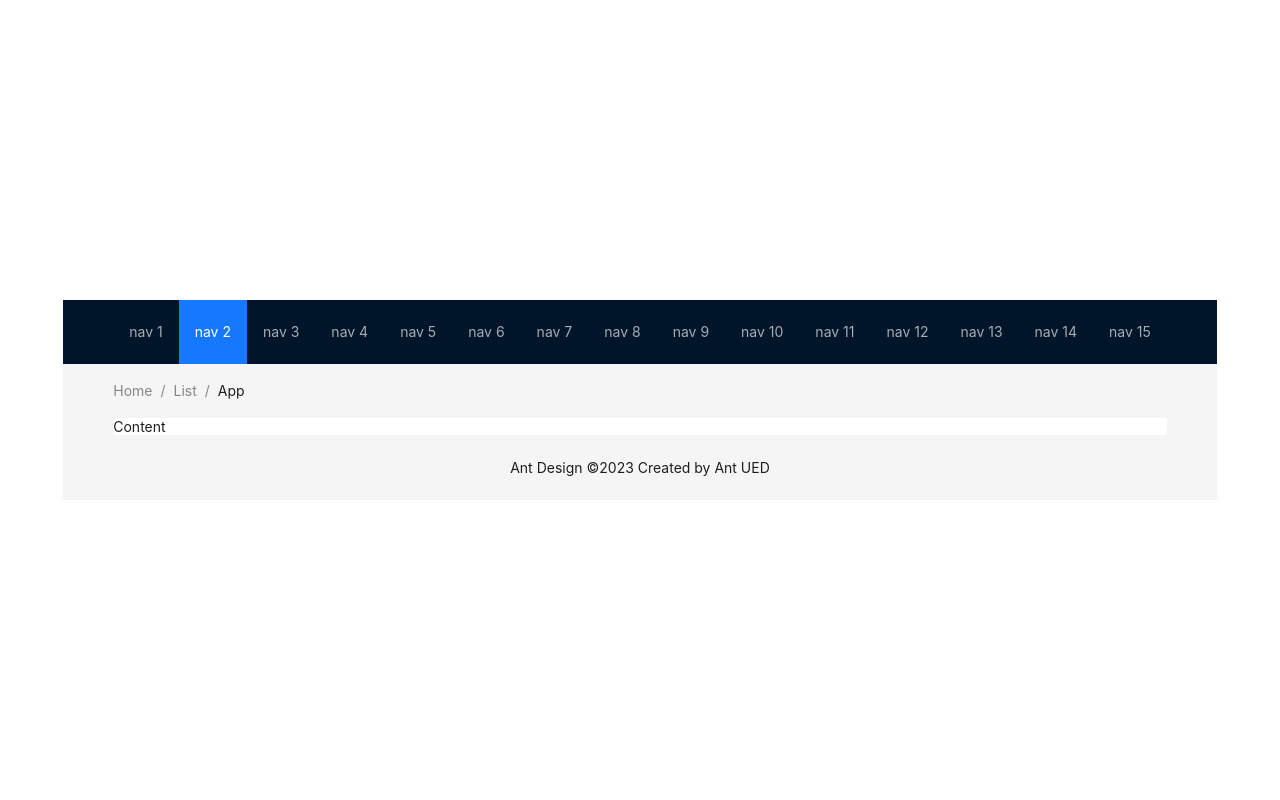
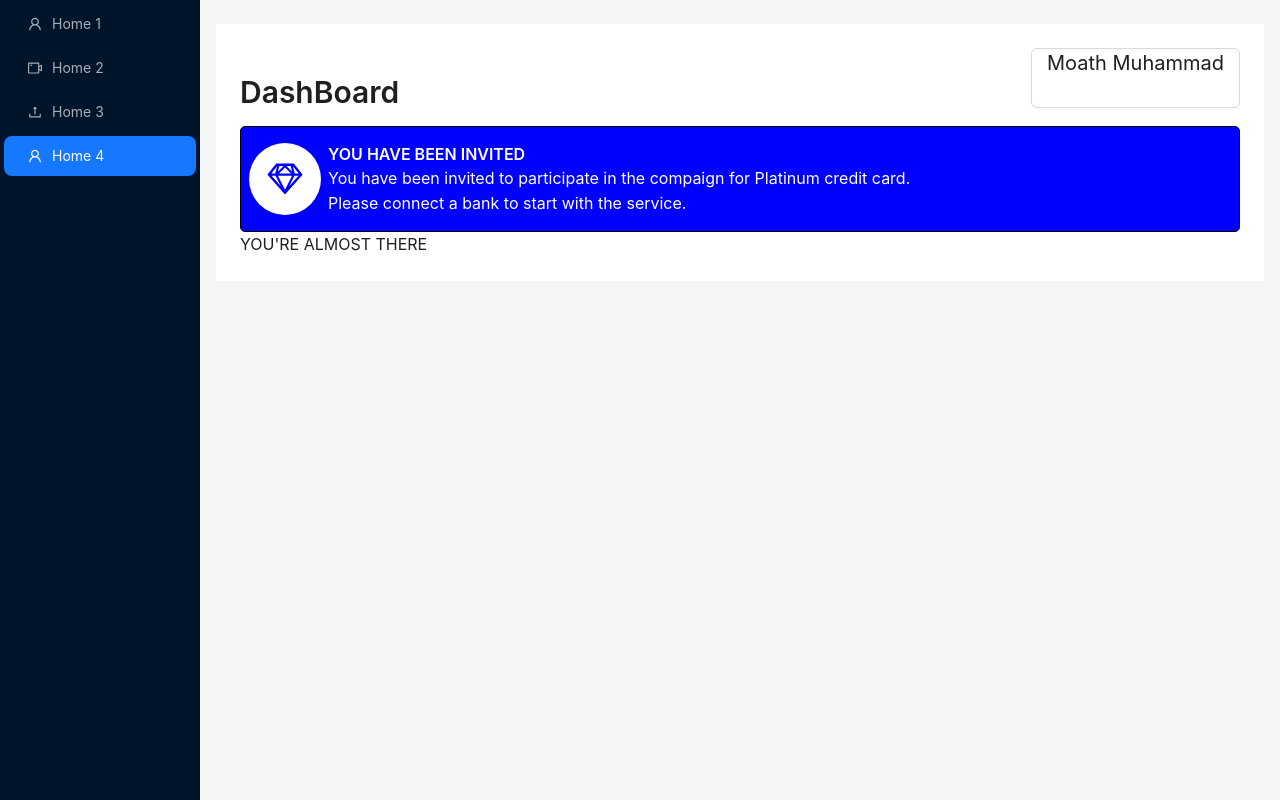
Before and after one commit to rao-rabi/antd-demo, a React (Create React App) app: page / in a window 1280 px wide. Built offline with nearby package versions, Linux system fonts and the light colour scheme.

Commit message:
new changes done

```diff
--- a/src/App.js
+++ b/src/App.js
@@ -1,78 +1,101 @@
-// import { PlayCircleOutlined } from '@ant-design/icons';
-// import { Button } from "antd";
-// function App() {
-//   return (
-//     <div className="App">
-//       <header className="App-header">
-//         <Button
-//         type="dashed"
-//         icon={<PlayCircleOutlined />}
-//         >My First Button
-//         </Button>
-//       </header>
-//     </div>
-//   );
-// }
-
-// export default App;
-import { Breadcrumb, Layout, Menu, theme } from 'antd';
-const { Header, Content, Footer } = Layout;
+import { UploadOutlined, UserOutlined, VideoCameraOutlined, SketchOutlined } from '@ant-design/icons';
+import { Layout, Menu, theme, Button, Typography } from 'antd';
+import React from 'react';
+const { Content, Sider } = Layout;
+const { Text, Title } = Typography;
 const App = () => {
   const {
     token: { colorBgContainer },
   } = theme.useToken();
   return (
-    <Layout className="layout">
-      <Header
+    <Layout>
+      <Sider
         style={{
-          display: 'flex',
-          alignItems: 'center',
+          height: '100vh',
+        }}
+        breakpoint="lg"
+        collapsedWidth="0"
+        onBreakpoint={(broken) => {
+          console.log(broken);
+        }}
+        onCollapse={(collapsed, type) => {
+          console.log(collapsed, type);
         }}
       >
-        <div className="demo-logo" />
+        <div className="demo-logo-vertical" />
         <Menu
           theme="dark"
-          mode="horizontal"
-          defaultSelectedKeys={['2']}
-          items={new Array(15).fill(null).map((_, index) => {
-            const key = index + 1;
-            return {
-              key,
-              label: `nav ${key}`,
-            };
-          })}
+          mode="inline"
+          defaultSelectedKeys={['4']}
+          items={[UserOutlined, VideoCameraOutlined, UploadOutlined, UserOutlined].map(
+            (icon, index) => ({
+              key: String(index + 1),
+              icon: React.createElement(icon),
+              label: `Home ${index + 1}`,
+            }),
+          )}
         />
-      </Header>
+      </Sider>
+      <Layout>
         <Content
           style={{
-          padding: '0 50px',
+            margin: '24px 16px 0',
           }}
         >
-        <Breadcrumb
+          <div
             style={{
-            margin: '16px 0',
+              padding: 24,
+              background: colorBgContainer,
+
             }}
           >
-          <Breadcrumb.Item>Home</Breadcrumb.Item>
-          <Breadcrumb.Item>List</Breadcrumb.Item>
-          <Breadcrumb.Item>App</Breadcrumb.Item>
-        </Breadcrumb>
-        <div
-          className="site-layout-content"
+            <div style={{
+              display: 'flex',
+              justifyContent: 'space-between',
+            }}>
+              <Title level={2}>DashBoard</Title>
+              <Button
                 style={{
-            background: colorBgContainer,
+                  paddingTop: '14px',
+                  paddingBottom: '44px',
+                  fontSize: '20px'
                 }}
-        >
-          Content
+              >Moath Muhammad
+              </Button>
+            </div>
+            {/* Inviation */}
+            <div style={{
+              border: '1px solid black',
+              borderRadius: '5px',
+              backgroundColor: 'blue',
+              padding:'15px 0px 15px 8px',
+              display: 'flex',
+              alignItems:'center',
+            }}>
+              <div>
+                {<SketchOutlined style={{
+                  fontSize: '38px',
+                  borderRadius: '50%',
+                  padding: 17,
+                  color: 'blue',
+                  backgroundColor: 'white',
+                  marginRight:'7px'
+                }} />}
+              </div>
+
+              <div>
+                <Title level={5} style={{color:'white',marginBottom:'0px',marginTop:'0px'}}>YOU HAVE BEEN INVITED</Title>
+                <Text style={{color:'white',fontSize:'16px'}}>You have been invited to participate in the compaign for Platinum credit card.<br></br>
+                  Please connect a bank to start with the service.</Text>
+              </div>
+            </div>
+            <Text style={{
+              fontSize:'16px',
+            }}>YOU'RE ALMOST THERE</Text>
+
           </div>
         </Content>
-      <Footer
-        style={{
-          textAlign: 'center',
-        }}
-      >
-        Ant Design ©2023 Created by Ant UED
-      </Footer>
+      </Layout>
     </Layout>
   );
 };
--- a/src/index.css
+++ b/src/index.css
@@ -5,10 +5,10 @@ body {
     sans-serif;
   -webkit-font-smoothing: antialiased;
   -moz-osx-font-smoothing: grayscale;
-  display: flex;
+  /* display: flex;
   justify-content: center;
   align-items: center;
-  height: 100vh;
+  height: 100vh; */
 }
 
 code {
```
Lines whose indentation alone changed are shown as unchanged.
